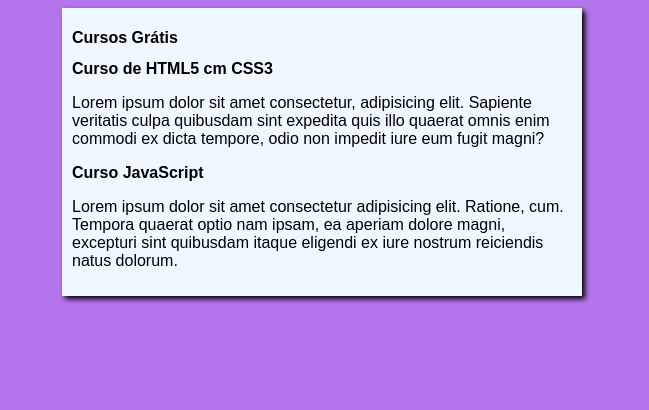
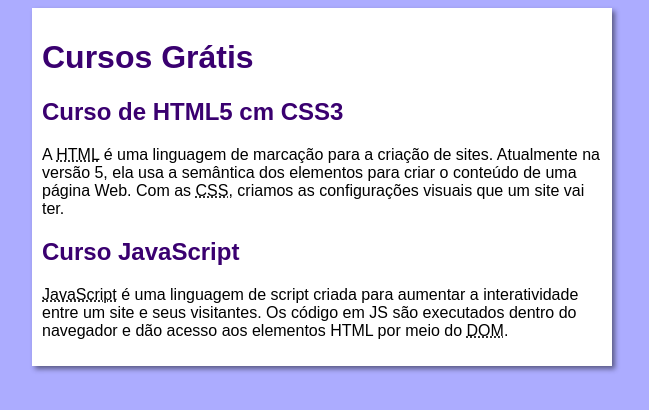
Before and after one commit to blummervinicius/projeto-site, a plain HTML site: page index.html in a window 1280 px wide. Shown: the whole page, without its empty margins (318-967 px from the left). Drawn offline with Linux system fonts and the light colour scheme.

Commit message:
style e index

```diff
--- a/estilos/style.css
+++ b/estilos/style.css
@@ -1,19 +1,42 @@
 * {
     font-family: Arial, Helvetica, sans-serif;
     font-size: 16px;
-
 }
 
 body {
-    background-color:rgb(180, 117, 236);
-
+    background-color: #acacff;
 
 }
 
 main {
-    background-color: aliceblue;
-    width: 500px;
+    background-color: white;
+    width: 560px;
     margin: auto;
     padding: 10px;
-    box-shadow:  3px 3px 5px black;
+    box-shadow: 3px 3px 5px rgba(0, 0, 0, 0.473);
 }
+
+h1 {
+    font-size: 2em;
+    color: rgb(58, 0, 112);
+}
+
+h2 {
+    font-size: 1.5em;
+    color: rgb(58, 0, 112);
+}
+
+img.lado {
+    float: right;
+}
+
+a {
+    text-decoration: none;
+    font-weight: bold;
+    color: rgb(58, 0, 112);
+}
+
+a:hover {
+    text-decoration: underline;
+    color: rgb(26, 26, 255);
+}
--- a/index.html
+++ b/index.html
@@ -13,10 +13,10 @@
         </head>
         <article>
             <h2>Curso de HTML5 cm CSS3</h2>
-            <p>Lorem ipsum dolor sit amet consectetur, adipisicing elit. Sapiente veritatis culpa quibusdam sint expedita quis illo quaerat omnis enim commodi ex dicta tempore, odio non impedit iure eum fugit magni?</p>
+            <p>A <abbr title="HyperText Markup Language">HTML</abbr> é uma linguagem de marcação para a criação de sites. Atualmente na versão 5, ela usa a semântica dos elementos para criar o conteúdo de uma página Web. Com as <abbr title="Cascading Style Sheets">CSS</abbr>, criamos as configurações visuais que um site vai ter.</p>
         </article>
             <h2>Curso JavaScript</h2>
-            <p>Lorem ipsum dolor sit amet consectetur adipisicing elit. Ratione, cum. Tempora quaerat optio nam ipsam, ea aperiam dolore magni, excepturi sint quibusdam itaque eligendi ex iure nostrum reiciendis natus dolorum.</p>
+            <p><abbr title="JavaScript">JavaScript</abbr> é uma linguagem de script criada para aumentar a interatividade entre um site e seus visitantes. Os código em JS são executados dentro do navegador e dão acesso aos elementos HTML por meio do <abbr title="Document Object Model">DOM</abbr>.</p>
         <article>
 
         </article>
```
